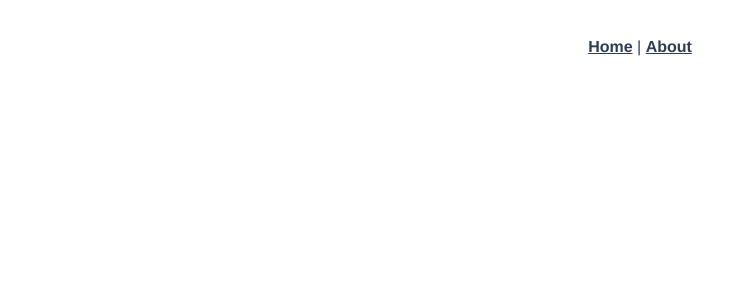
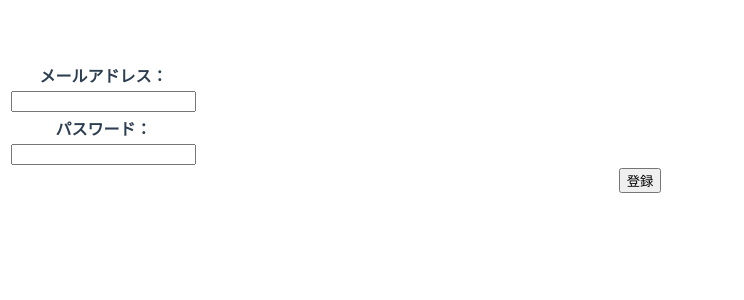
Before and after one commit to webex15-team-7/team7-original-app, a Vue app: page /SignUp in a window 1280 px wide. Before the commit this address had no page. Shown: the top 300 px of the page, without its empty margins (0-744 px from the left). Built offline with nearby package versions, Linux system fonts and the light colour scheme.

Commit message:
ユーザ登録機能を追加

```diff
--- a/src/App.vue
+++ b/src/App.vue
@@ -1,10 +1,47 @@
 <template>
-  <nav>
-    <router-link to="/">Home</router-link> |
-    <router-link to="/about">About</router-link>
-  </nav>
-  <router-view />
+  <div class="signup">
+    <table>
+      <tr>
+        <th>メールアドレス：</th>
+      </tr>
+      <tr>
+        <td><input type="email" v-model="mailaddress" /></td>
+      </tr>
+      <tr>
+        <th>パスワード：</th>
+      </tr>
+      <tr>
+        <td><input type="password" v-model="password" /></td>
+      </tr>
+    </table>
+    <button @click="signUp">登録</button>
+  </div>
 </template>
+
+<script>
+import { projectAuth } from "./firebase.js"
+import { createUserWithEmailAndPassword } from "firebase/auth"
+
+export default {
+  data() {
+    return {
+      mailaddress: "",
+      password: "",
+    }
+  },
+  methods: {
+    signUp: function () {
+      createUserWithEmailAndPassword(
+        projectAuth,
+        this.mailaddress,
+        this.password
+      )
+        .then()
+        .catch()
+    },
+  },
+}
+</script>
 
 <style>
 #app {
@@ -13,18 +50,6 @@
   -moz-osx-font-smoothing: grayscale;
   text-align: center;
   color: #2c3e50;
-}
-
-nav {
-  padding: 30px;
-}
-
-nav a {
-  font-weight: bold;
-  color: #2c3e50;
-}
-
-nav a.router-link-exact-active {
-  color: #42b983;
+  margin-top: 60px;
 }
 </style>
--- /dev/null
+++ b/src/firebase.js
@@ -0,0 +1,16 @@
+import { initializeApp } from "firebase/app"
+import { getAuth } from "firebase/auth"
+
+const firebaseConfig = {
+  apiKey: "AIzaSyBtTttsdcgajSLATm8jBKQD4DlUzBdOuKU",
+  authDomain: "team7-original-app-c31e4.firebaseapp.com",
+  projectId: "team7-original-app-c31e4",
+  storageBucket: "team7-original-app-c31e4.appspot.com",
+  messagingSenderId: "155146432896",
+  appId: "1:155146432896:web:ec85ffdaa8f457ca869165",
+  measurementId: "G-70EKF7ERJJ",
+}
+
+const firebaseApp = initializeApp(firebaseConfig)
+
+export const projectAuth = getAuth(firebaseApp)
--- a/src/main.js
+++ b/src/main.js
@@ -1,5 +1,5 @@
 import { createApp } from "vue"
 import App from "./App.vue"
-import router from "./router"
+import "./firebase.js"
 
-createApp(App).use(router).mount("#app")
+createApp(App).mount("#app")
--- a/src/router/index.js
+++ /dev/null
@@ -1,26 +0,0 @@
-import { createRouter, createWebHistory } from "vue-router"
-import HomeView from "../views/HomeView.vue"
-
-const routes = [
-  {
-    path: "/",
-    name: "home",
-    component: HomeView,
-  },
-  {
-    path: "/about",
-    name: "about",
-    // route level code-splitting
-    // this generates a separate chunk (about.[hash].js) for this route
-    // which is lazy-loaded when the route is visited.
-    component: () =>
-      import(/* webpackChunkName: "about" */ "../views/AboutView.vue"),
-  },
-]
-
-const router = createRouter({
-  history: createWebHistory(process.env.BASE_URL),
-  routes,
-})
-
-export default router
```
